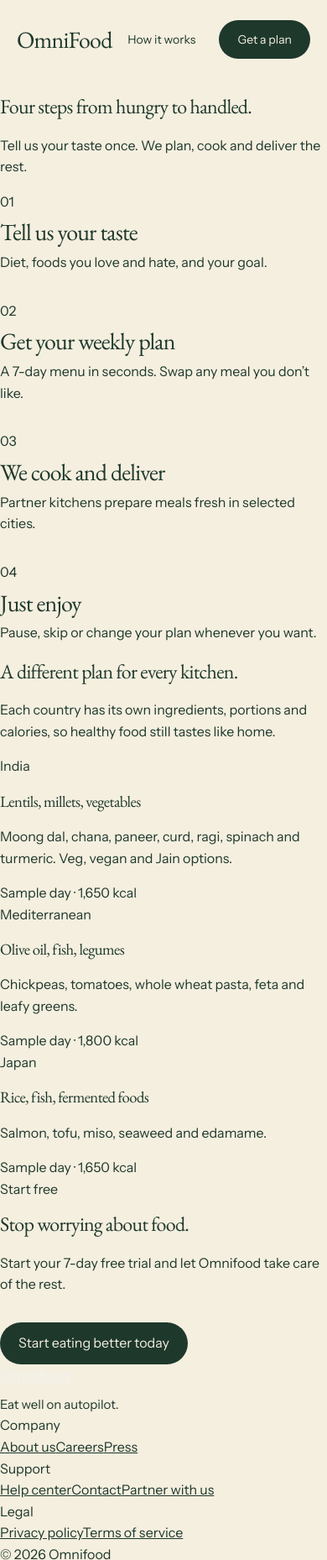
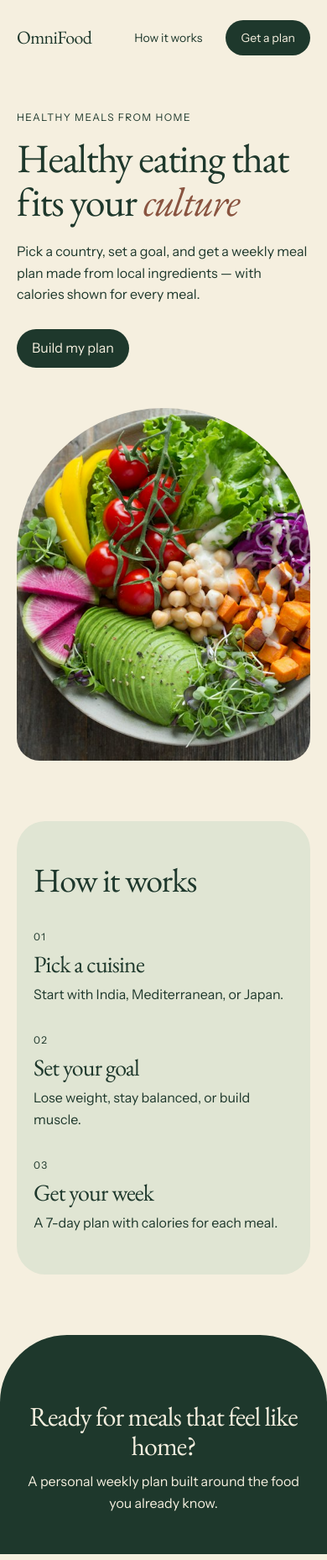
Before and after one commit to ronakvegad/HTML-and-CSS, a plain HTML site: page Omnifood_project/index.html in a window 390 px wide. Shown: the whole page at 84% size. Drawn offline with nearby package versions, Linux system fonts and the light colour scheme.

Commit message:
updated code

```diff
--- a/Omnifood_project/index.html
+++ b/Omnifood_project/index.html
@@ -11,6 +11,7 @@
       rel="stylesheet"
     />
     <link rel="stylesheet" href="style.css" />
+    <link rel="stylesheet" href="queries.css" />
   </head>
   <body>
     <header class="header">
@@ -21,42 +22,49 @@
       </nav>
     </header>
 
-<main>
-<section class="sec" id="how"><div class="wrap">
-<div class="sec-head"><h2 class="h2">Four steps from hungry to handled.</h2><p>Tell us your taste once. We plan, cook and deliver the rest.</p></div>
-<div class="steps">
-<div class="step"><span class="mono">01</span><h3>Tell us your taste</h3><p>Diet, foods you love and hate, and your goal.</p></div>
-<div class="step"><span class="mono">02</span><h3>Get your weekly plan</h3><p>A 7-day menu in seconds. Swap any meal you don’t like.</p></div>
-<div class="step"><span class="mono">03</span><h3>We cook and deliver</h3><p>Partner kitchens prepare meals fresh in selected cities.</p></div>
-<div class="step"><span class="mono">04</span><h3>Just enjoy</h3><p>Pause, skip or change your plan whenever you want.</p></div>
-</div>
-</div></section>
+    <section class="hero">
+      <div class="hero-text">
+        <p class="label">Healthy meals from home</p>
+        <h1>Healthy eating that fits your <em>culture</em></h1>
+        <p class="lead">
+          Pick a country, set a goal, and get a weekly meal plan made from local
+          ingredients — with calories shown for every meal.
+        </p>
+        <a class="btn" href="#start">Build my plan</a>
+      </div>
+      <img
+        class="hero-img"
+        src="../img/food.jpg"
+        width="420"
+        height="560"
+        alt="Bowl of fresh vegetables, herbs, and salad"
+      />
+    </section>
 
-<section class="sec" id="countries"><div class="wrap">
-<div class="sec-head"><h2 class="h2">A different plan for every kitchen.</h2><p>Each country has its own ingredients, portions and calories, so healthy food still tastes like home.</p></div>
-<div class="countries">
-<article class="country"><span class="mono">India</span><h3>Lentils, millets, vegetables</h3><p>Moong dal, chana, paneer, curd, ragi, spinach and turmeric. Veg, vegan and Jain options.</p><div class="kcal mono">Sample day · 1,650 kcal</div></article>
-<article class="country"><span class="mono">Mediterranean</span><h3>Olive oil, fish, legumes</h3><p>Chickpeas, tomatoes, whole wheat pasta, feta and leafy greens.</p><div class="kcal mono">Sample day · 1,800 kcal</div></article>
-<article class="country"><span class="mono">Japan</span><h3>Rice, fish, fermented foods</h3><p>Salmon, tofu, miso, seaweed and edamame.</p><div class="kcal mono">Sample day · 1,650 kcal</div></article>
-</div>
-</div></section>
-</main>
+    <section class="panel" id="how">
+      <h2>How it works</h2>
+      <div class="steps">
+        <div>
+          <p class="label">01</p>
+          <h3>Pick a cuisine</h3>
+          <p>Start with India, Mediterranean, or Japan.</p>
+        </div>
+        <div>
+          <p class="label">02</p>
+          <h3>Set your goal</h3>
+          <p>Lose weight, stay balanced, or build muscle.</p>
+        </div>
+        <div>
+          <p class="label">03</p>
+          <h3>Get your week</h3>
+          <p>A 7-day plan with calories for each meal.</p>
+        </div>
+      </div>
+    </section>
 
-<section class="closing" id="start"><div class="wrap">
-<span class="mono">Start free</span>
-<h2 class="h2c" style="margin-top:16px">Stop worrying about food.</h2>
-<p style="max-width:480px;margin:0 0 32px">Start your 7-day free trial and let Omnifood take care of the rest.</p>
-<a class="btn btn-p" href="#top">Start eating better today</a>
-</div></section>
-
-<footer class="wrap"><div class="foot">
-<div><a href="#top" style="font-size:18px;color:#f2f2f2">Omnifood</a><p style="margin:8px 0 0;max-width:260px;font-size:15px">Eat well on autopilot.</p></div>
-<div><div class="mono">Company</div><a href="#top">About us</a><a href="#top">Careers</a><a href="#top">Press</a></div>
-<div><div class="mono">Support</div><a href="#top">Help center</a><a href="#top">Contact</a><a href="#top">Partner with us</a></div>
-<div><div class="mono">Legal</div><a href="#top">Privacy policy</a><a href="#top">Terms of service</a></div>
-</div>
-<div class="mono" style="padding-bottom:40px">© 2026 Omnifood</div>
-</footer>
-</div>
-</body>
+    <footer class="footer" id="start">
+      <h2>Ready for meals that feel like home?</h2>
+      <p>A personal weekly plan built around the food you already know.</p>
+    </footer>
+  </body>
 </html>
--- a/Omnifood_project/queries.css
+++ b/Omnifood_project/queries.css
@@ -1,103 +1,9 @@
-/* ===== queries.css ===== */
-
-/* Tablets (lecture 133): ~944px and below */
-@media (max-width: 59em) {
-  .hero {
-    gap: 32px;
-    padding: 24px 32px 56px;
-  }
-
-  .hero-img {
-    width: 300px;
-    height: 400px;
-    border-radius: 150px 150px 24px 24px;
-  }
-
-  h1 {
-    font-size: clamp(40px, 6vw, 56px);
-  }
-
-  .panel {
-    margin: 0 24px 56px;
-    padding: 40px 32px;
-  }
-
-  .steps {
-    gap: 20px;
-  }
-
-  .steps h3 {
-    font-size: 24px;
-  }
-}
-
-/* Smaller tablets (135): 760px and below, stack into one column */
-@media (max-width: 760px) {
-  .header,
-  .hero,
-  .panel {
-    padding-left: 20px;
-    padding-right: 20px;
-  }
-
-  .hero {
-    flex-direction: column;
-    align-items: flex-start;
-  }
-
-  .hero-img {
-    width: 100%;
-    height: 420px;
-  }
-
-  .steps {
-    flex-direction: column;
-  }
-
-  .panel {
-    margin-left: 20px;
-    margin-right: 20px;
-  }
-}
-
-/* Phones (136): ~544px and below */
 @media (max-width: 34em) {
-  .header {
-    padding-top: 16px;
-    padding-bottom: 16px;
-  }
-
-  .nav {
-    gap: 12px;
-  }
-
-  .nav a:not(.btn) {
-    display: none; /* temporary, hamburger menu comes in lecture 134 */
+  .logo {
+    font-size: 22px;
   }
 
   .btn {
     padding: 10px 18px;
   }
-
-  .hero-img {
-    height: 340px;
-  }
 }
-
-/* Accessibility: users who prefer less motion */
-@media (prefers-reduced-motion: reduce) {
-  .btn,
-  .hero-img {
-    transition: none;
-  }
-
-  .nav a::after,
-  .hero-text .btn::after {
-    transition: none;
-  }
-
-  .btn:hover,
-  .hero-img:hover {
-    transform: none;
-  }
-}
--- a/Omnifood_project/style.css
+++ b/Omnifood_project/style.css
@@ -46,6 +46,7 @@ a:focus-visible {
 .header {
   display: flex;
   justify-content: space-between;
+  gap: 20px;
   align-items: center;
   padding: 24px 40px;
 }
```
